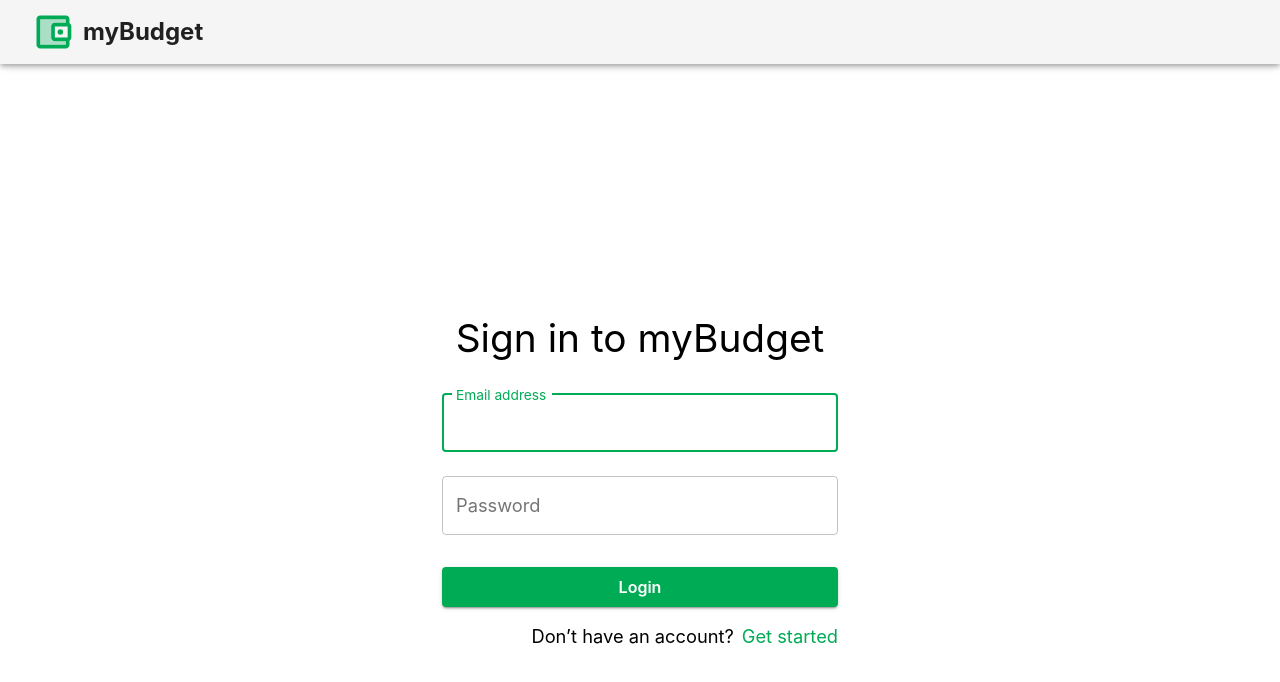
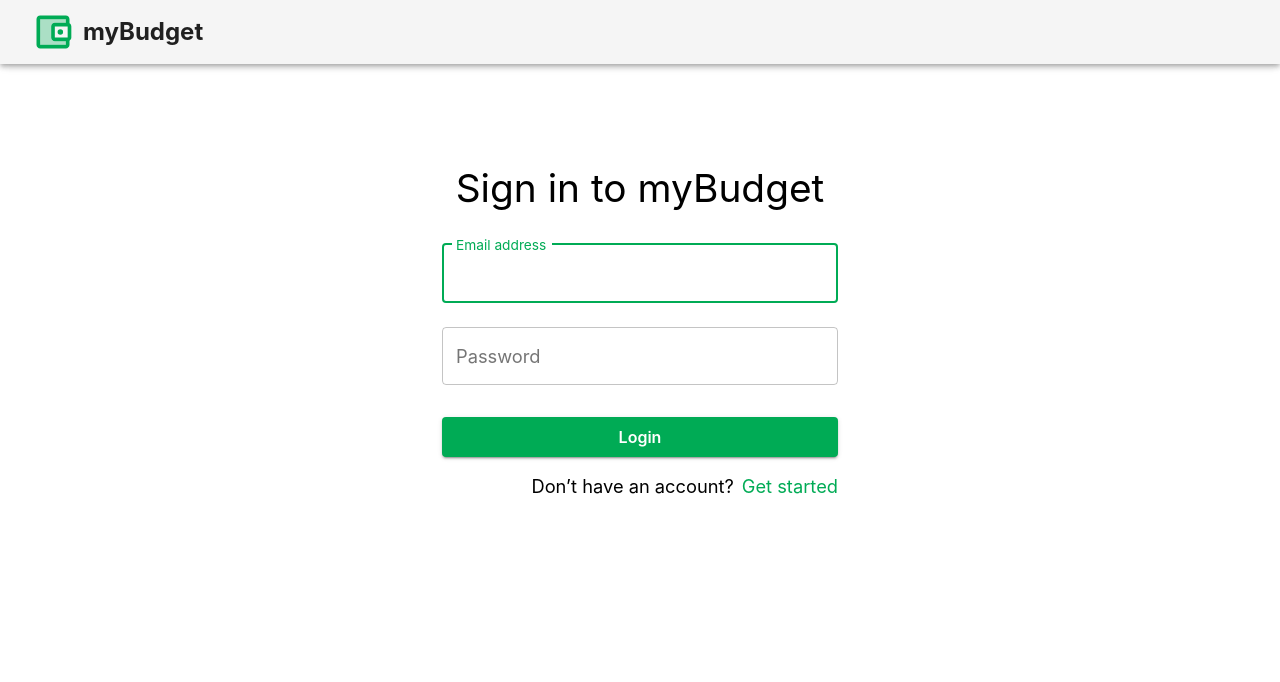
Before and after one commit to n-caro/mybudget-frontend, a React (Create React App) app: page /signin in a window 1280 px wide. Shown: the top 682 px of the page. Built offline with nearby package versions, Linux system fonts and the light colour scheme; a web font is replaced by a local one.

Commit message:
update margin/display

```diff
--- a/src/App.js
+++ b/src/App.js
@@ -17,15 +17,7 @@
   return (
     <Router>
       <UserContextProvider>
-        <div
-          className="App"
-          style={{
-            minHeight: "100vh",
-            alignItems: "center",
-            justifyContent: "center",
-            display: "flex"
-          }}
-        >
+        <div className="App">
           <Header />
           <Container maxWidth="md">
           <Switch>
--- a/src/components/Home/index.js
+++ b/src/components/Home/index.js
@@ -12,9 +12,6 @@
 const useStyles = makeStyles((theme) => ({
   lastOperations: {
     marginTop: theme.spacing(2),
-  },
-  titleLast: {
-    padding: theme.spacing(2),
   },
   btnViewAll: {
     marginTop: theme.spacing(2),
@@ -42,7 +39,7 @@
     <Container maxWidth="md">
       <Balance amount={balance.currentBalance} />
       <Box className={classes.lastOperations}>
-        <Typography variant="h6" className={classes.titleLast}>
+        <Typography variant="h6">
           Last operations
         </Typography>
         <ListOfOperations operations={operations} />
--- a/src/pages/NotFound/index.js
+++ b/src/pages/NotFound/index.js
@@ -9,6 +9,7 @@
     flexDirection: "column",
     alignItems: "center",
     textAlign: "center",
+    marginTop: theme.spacing(5)
   },
   imageError: {
     marginTop: theme.spacing(8),
@@ -44,7 +45,7 @@
           component={RouterLink}
           to="/"
         >
-          Go tho Home
+          Go to Home
         </Button>
       </div>
     </Container>
```
